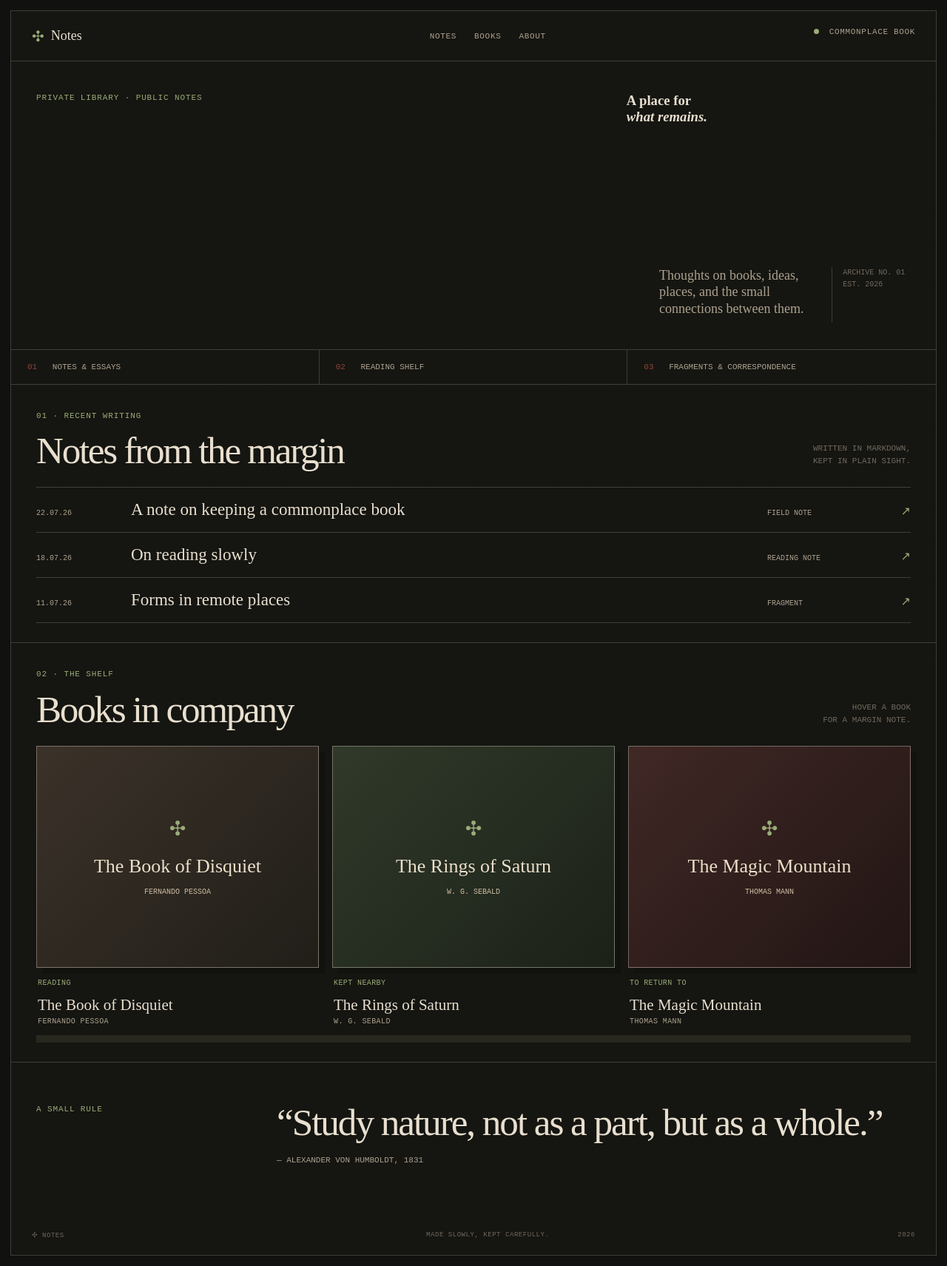
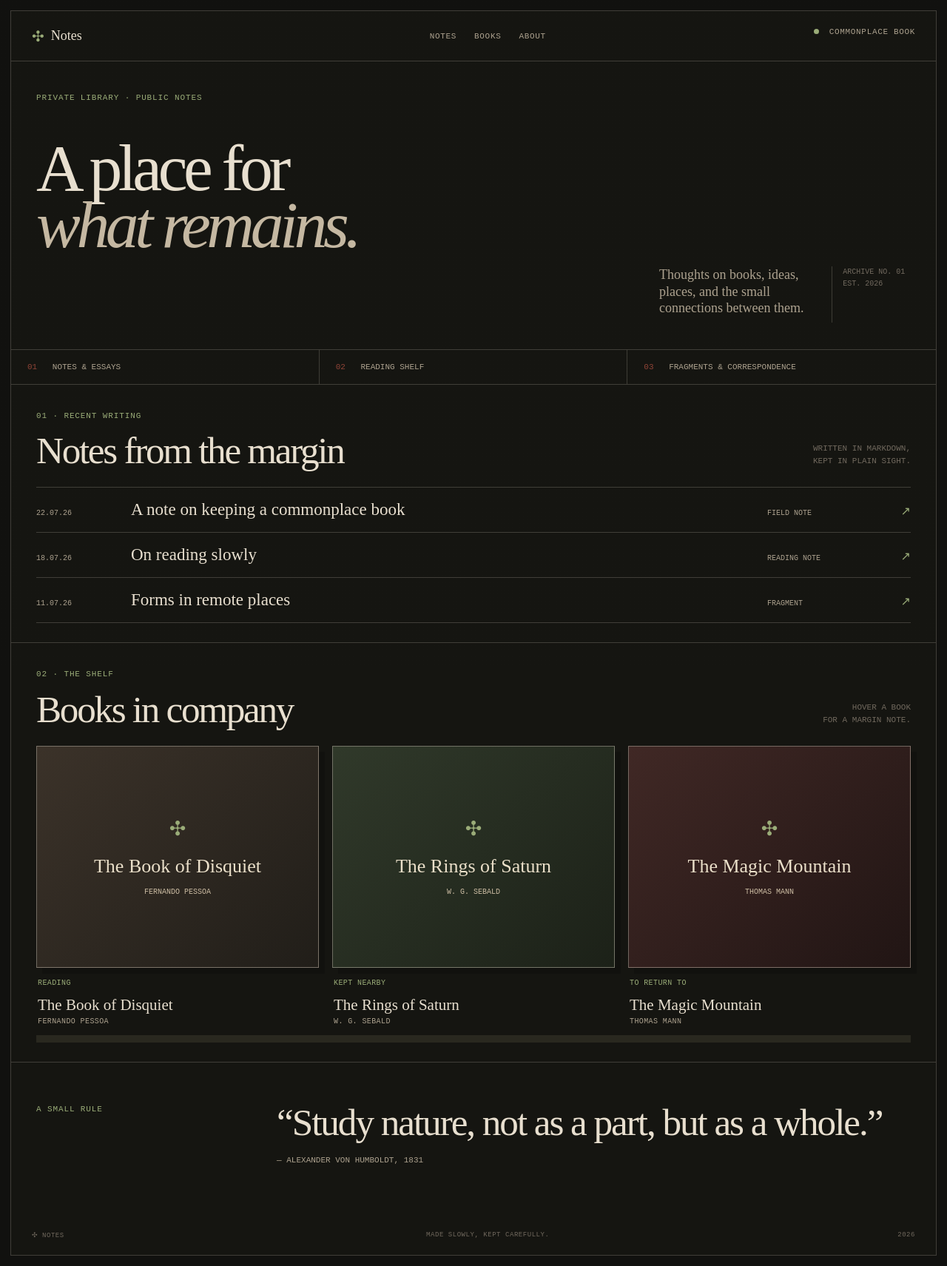
Before and after one commit to rseyfullayev/blog, a Jekyll site: the page built from index.html, in a window 1280 px wide. Shown: the whole page at 74% size. Built offline with Jekyll 4.4.1, drawn with Linux system fonts in a browser that asks for light colours.

```diff
--- a/index.html
+++ b/index.html
@@ -3,7 +3,7 @@ layout: default
 ---
 <section class="hero">
   <p class="eyebrow">Private library · public notes</p>
-  <h3>A place for<br><em>what remains.</em></h3>
+  <h1>A place for<br><em>what remains.</em></h1>
   <div class="hero-note">
     <p>Thoughts on books, ideas, places, and the small connections between them.</p>
     <p class="catalogue-no">Archive no. 01<br>Est. 2026</p>
```
